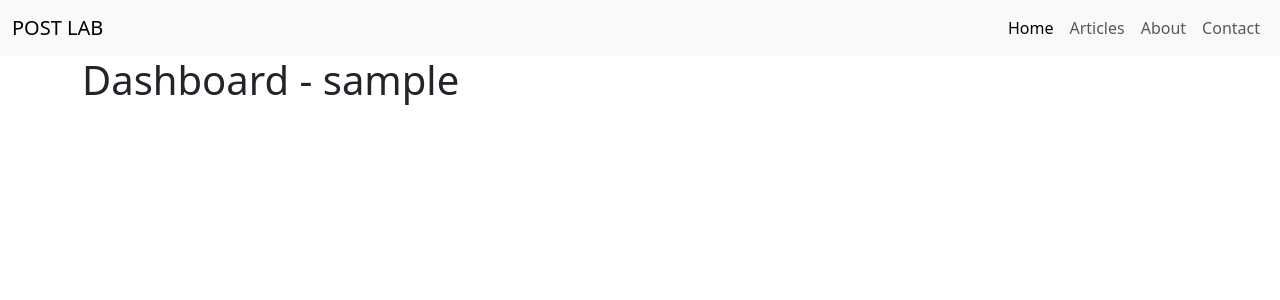
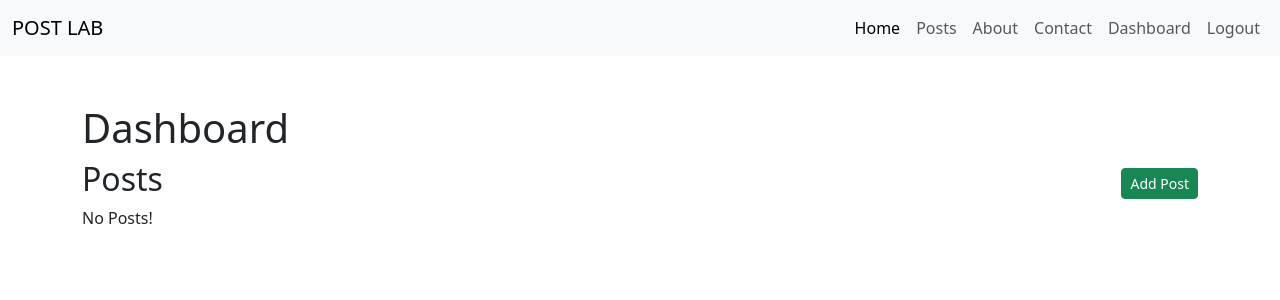
Before and after one commit to niyooshawebsites/flask--posts-app, a Flask app: page /dashboard/ in a window 1280 px wide. Shown: the top 300 px of the page. Run offline with Flask 3, Linux system fonts and the light colour scheme; the visitor is signed in with stand-in values (Sample User, id 1); data that the repository does not hold is empty; some libraries are stand-ins or nearby versions.

Commit message:
working on posts v1

```diff
--- /dev/null
+++ b/app/forms/post.py
@@ -0,0 +1,5 @@
+from  wtforms import Form, StringField, validators, TextAreaField
+
+class PostForm(Form):
+    title = StringField("Title", [validators.Length(min=10, max=200), validators.DataRequired()])
+    content = TextAreaField("Content", [validators.Length(min=100), validators.DataRequired()])
--- /dev/null
+++ b/app/models/post.py
@@ -0,0 +1,21 @@
+from app.extensions import mysql
+
+def create_post(title, content, author):
+    cur = mysql.connection.cursor()
+    cur.execute("INSERT INTO posts(title, content, author) VALUES(%s, %s, %s)", (title, content, author))
+
+    mysql.connection.commit()
+    cur.close()
+
+def fetch_all_posts():
+    cur = mysql.connection.cursor()
+    result = cur.execute("SELECT * FROM posts")
+    mysql.connection.commit()
+
+    if result > 0:
+        posts = cur.fetchall()
+        cur.close()
+        return posts
+    else:
+        cur.close()
+        return None
--- a/app/routes/dashboard.py
+++ b/app/routes/dashboard.py
@@ -1,11 +1,30 @@
-from flask import Blueprint, redirect, render_template, url_for, session
+from flask import Blueprint, flash, redirect, render_template, url_for, session, request
+from app.forms.post import PostForm
+from app.models.post import create_post, fetch_all_posts
 
 dashboard = Blueprint("dashboard", __name__)
 
 @dashboard.route("/")
 def index():
-    print(session)  # 👈 this will show everything in session
     if 'logged_in' in session:
-        return render_template("dashboard/index.html")
+        posts = fetch_all_posts()
+        return render_template("dashboard/index.html", posts=posts)
     else:
+        flash("Unauthorized! Please login!", "danger")
         return redirect(url_for("auth.login"))
+
+@dashboard.route("/post/add", methods=['GET', 'POST'])
+def addPost():
+    if 'logged_in' in session:
+        form = PostForm(request.form)
+        if request.method == 'POST' and form.validate():
+            title = form.title.data
+            content = form.content.data
+            create_post(title, content, session['username'])
+            flash("Post created successfully", "success")
+            return redirect(url_for("dashboard.addPost"))
+        else:
+            return render_template("dashboard/add.html", form=form)
+    else:
+        flash("Unauthorized! Please login!", "danger")
+        return redirect(url_for("auth.login"))
--- a/app/templates/article.html
+++ /dev/null
@@ -1,4 +0,0 @@
-{% extends 'layout.html' %}
-{% block body %}
-<h1>Article ID - {{id}}</h1>
-{% endblock %}
--- a/app/templates/dashboard/index.html
+++ b/app/templates/dashboard/index.html
@@ -1,4 +1,38 @@
-{% extends 'layout.html'%}
-{% block body %}
-<h1>Dashboard - {{session.username}}</h1>
-{% endblock%}
+{% extends 'layout.html' %} {% block body%}
+<h1>Dashboard</h1>
+<div class="d-flex justify-content-between align-items-center">
+  <h2>Posts</h2>
+  <a class="btn btn-sm btn-success" href="post/add">Add Post</a>
+</div>
+
+{% if posts %}
+<table class="table">
+  <thead>
+    <tr>
+      <th>Id</th>
+      <th>Title</th>
+      <th>Content</th>
+      <th>Author</th>
+      <th>Created at</th>
+      <th>Action</th>
+    </tr>
+  </thead>
+  {% for post in posts %}
+  <tr>
+    <td>{{post.id}}</td>
+    <td>{{post.title}}</td>
+    <td class="w-50">{{post.content[:80]+"..."}}</td>
+    <td>{{post.author}}</td>
+    <td>{{post.created_at}}</td>
+    <td>
+      <a href="/post/edit/{{post.id}}" class="btn btn-sm btn-dark">Edit</a>
+      <a class="btn btn-sm btn-danger" href="/post/delete/{{post.id}}"
+        >Delete</a
+      >
+    </td>
+  </tr>
+  {% endfor %}
+</table>
+{% else %}
+<p>No Posts!</p>
+{% endif %} {%endblock %}
--- a/app/templates/includes/_messages.html
+++ b/app/templates/includes/_messages.html
@@ -1,15 +1,27 @@
 {% with messages = get_flashed_messages(with_categories=true) %}
 {% if messages%}
 {% for category, message in messages %}
-<div class="alert alert-{{ category }}">{{ message }}</div>
+<div class="alert alert-{{ category }} alert-dismissible fade show" role="alert">
+    {{ message }}
+    <button type="button" class="btn-close" data-bs-dismiss="alert">
+    </button>
+</div>
 {% endfor %}
 {% endif %}
 {% endwith %}
 
 {% if error %}
-<div class="alert alert-danger">{{error}}</div>
+<div class="alert alert-danger alert-dismissible fade show" role="alert">
+    {{error}}
+    <button type="button" class="btn-close" data-bs-dismiss="alert">
+    </button>
+</div>
 {% endif %}
 
 {% if msg %}
-<div class="alert alert-success">{{msg}}</div>
+<div class="alert alert-success alert-dismissible fade show" role="alert">
+    {{msg}}
+    <button type="button" class="btn-close" data-bs-dismiss="alert">
+    </button>
+</div>
 {% endif %}
--- a/app/templates/includes/_navbar.html
+++ b/app/templates/includes/_navbar.html
@@ -1,26 +1,17 @@
 <nav class="navbar navbar-expand-lg bg-body-tertiary">
     <div class="container-fluid">
-        <a class="navbar-brand" href="#">POST LAB</a>
-        <button
-            class="navbar-toggler"
-            type="button"
-            data-bs-toggle="collapse"
-            data-bs-target="#navbarSupportedContent"
-            aria-controls="navbarSupportedContent"
-            aria-expanded="false"
-            aria-label="Toggle navigation"
-        >
+        <a class="navbar-brand" href="/">POST LAB</a>
+        <button class="navbar-toggler" type="button" data-bs-toggle="collapse" data-bs-target="#navbarSupportedContent"
+            aria-controls="navbarSupportedContent" aria-expanded="false" aria-label="Toggle navigation">
             <span class="navbar-toggler-icon"></span>
         </button>
         <div class="collapse navbar-collapse" id="navbarSupportedContent">
             <ul class="navbar-nav ms-auto mb-2 mb-lg-0">
                 <li class="nav-item">
-                    <a class="nav-link active" aria-current="page" href="/"
-                        >Home</a
-                    >
+                    <a class="nav-link active" aria-current="page" href="/">Home</a>
                 </li>
                 <li class="nav-item">
-                    <a class="nav-link" href="/articles">Articles</a>
+                    <a class="nav-link" href="/posts">Posts</a>
                 </li>
                 <li class="nav-item">
                     <a class="nav-link" href="/about">About</a>
@@ -28,6 +19,22 @@
                 <li class="nav-item">
                     <a class="nav-link" href="/contact">Contact</a>
                 </li>
+
+                {% if'logged_in' in session %}
+                <li class="nav-item">
+                    <a class="nav-link" href="/dashboard">Dashboard</a>
+                </li>
+                <li class="nav-item">
+                    <a class="nav-link" href="/logout">Logout</a>
+                </li>
+                {% else %}
+                <li class="nav-item">
+                    <a class="nav-link" href="/register">Register</a>
+                </li>
+                <li class="nav-item">
+                    <a class="nav-link" href="/login">Login</a>
+                </li>
+                {% endif %}
             </ul>
         </div>
     </div>
--- a/app/templates/index.html
+++ b/app/templates/index.html
@@ -15,8 +15,6 @@
             similique ab libero! Commodi suscipit facere laudantium fugit
             laborum libero. Reprehenderit, repudiandae corrupti!
         </p>
-        <a href="/login" class="btn btn-primary">Login</a>
-        <a href="/register" class="btn btn-outline-primary">Register</a>
     </div>
 </div>
 {% endblock %}
--- a/app/templates/layout.html
+++ b/app/templates/layout.html
@@ -10,10 +10,14 @@
       integrity="sha384-sRIl4kxILFvY47J16cr9ZwB07vP4J8+LH7qKQnuqkuIAvNWLzeN8tE5YBujZqJLB"
       crossorigin="anonymous"
     />
+    <link
+      href="https://cdn.jsdelivr.net/npm/quill@2.0.3/dist/quill.snow.css"
+      rel="stylesheet"
+    />
   </head>
   <body>
     {% include 'includes/_navbar.html'%}
-    <div class="container">
+    <div class="container my-5">
       {% include "includes/_messages.html" %} {% block body %} {% endblock %}
     </div>
     <script
@@ -21,5 +25,14 @@
       integrity="sha384-FKyoEForCGlyvwx9Hj09JcYn3nv7wiPVlz7YYwJrWVcXK/BmnVDxM+D2scQbITxI"
       crossorigin="anonymous"
     ></script>
+    <!-- Include the Quill library -->
+    <script src="https://cdn.jsdelivr.net/npm/quill@2.0.3/dist/quill.js"></script>
+
+    <!-- Initialize Quill editor -->
+    <script>
+      const quill = new Quill("#editor", {
+        theme: "snow",
+      });
+    </script>
   </body>
 </html>
--- a/app/templates/login.html
+++ b/app/templates/login.html
@@ -1,5 +1,6 @@
-{% extends 'layout.html' %} {% block body %} {% from"includes/_formhelpers.html"
-import render_field %}
+{% extends 'layout.html' %}
+{% block body %}
+{% from"includes/_formhelpers.html" import render_field %}
 <h1>Login</h1>
 <form action="" method="POST">
   <div class="form-group">
--- /dev/null
+++ b/app/templates/post.html
@@ -0,0 +1,3 @@
+{% extends 'layout.html' %} {% block body %}
+<h1>Post ID - {{id}}</h1>
+{% endblock %}
```
Also changed, not shown: app/routes/auth.py (+8 -1 lines), app/routes/main.py (+8 -9 lines), app/templates/articles-table.html (deleted, +0 -36 lines), app/templates/articles.html (deleted, +0 -27 lines), app/templates/dashboard/add.html (added, +14 -0 lines), app/templates/posts.html (added, +27 -0 lines), data.py (deleted, +0 -21 lines), app/templates/dashboard/post.html (added).
